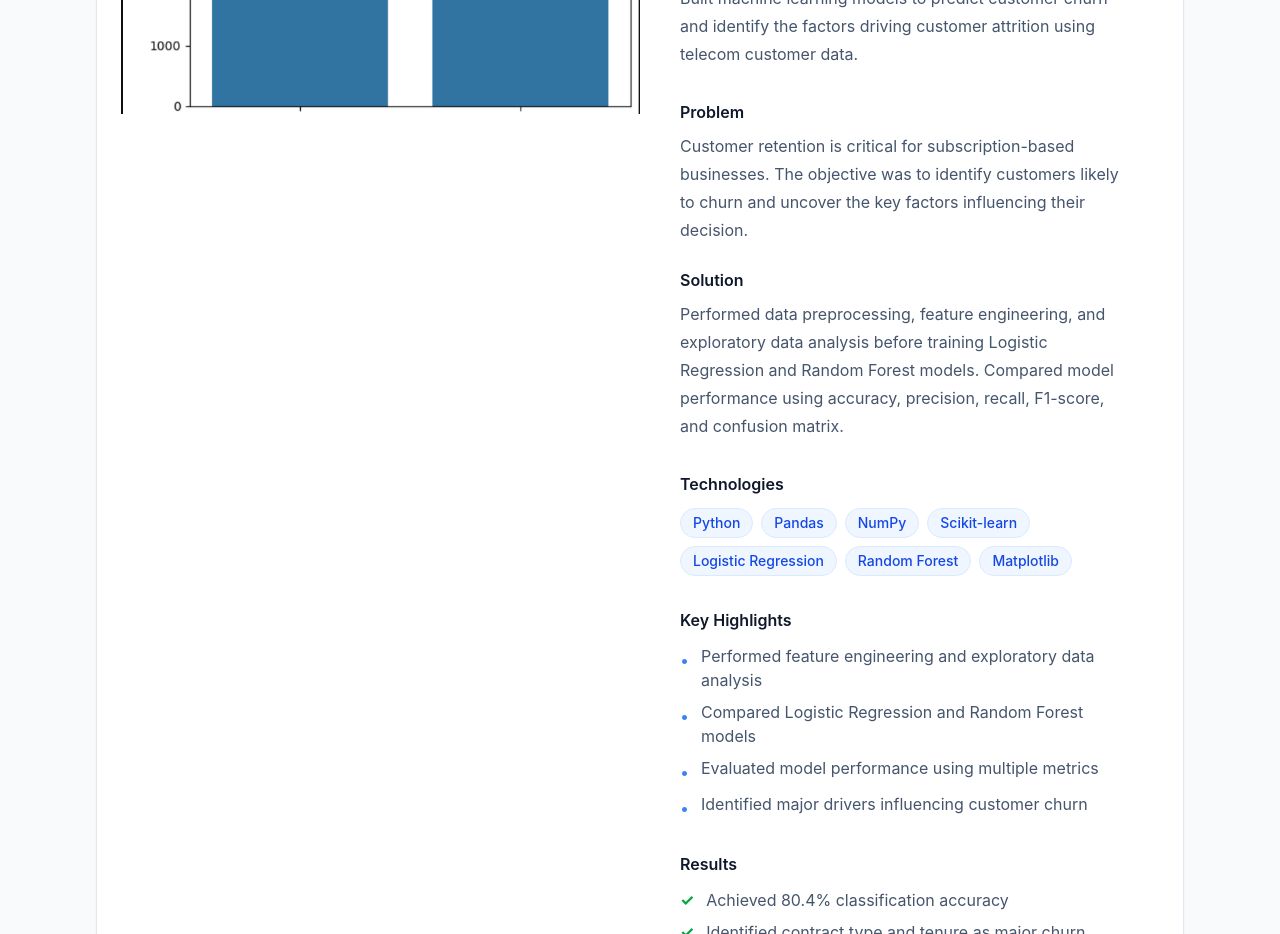
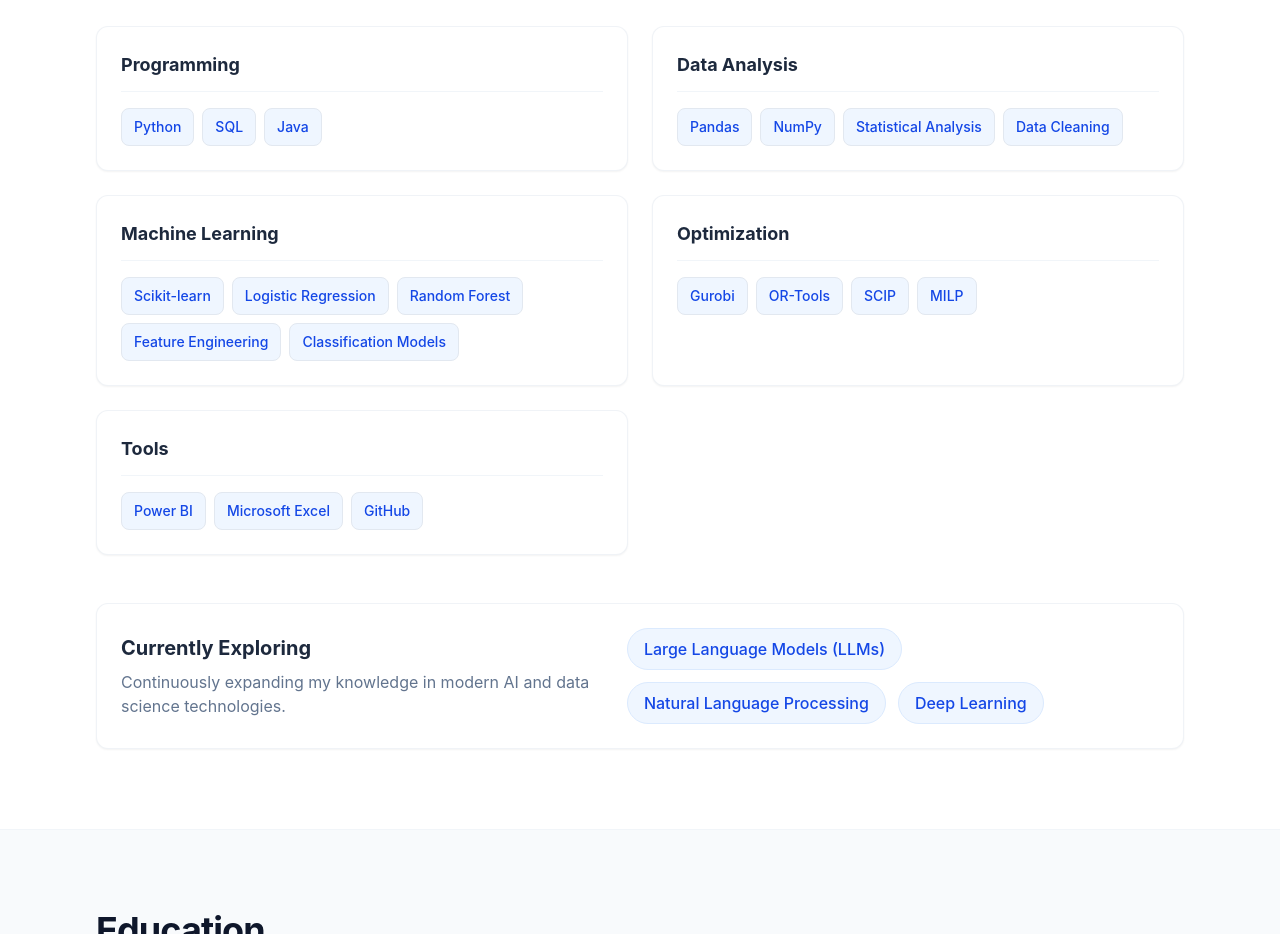
Before and after one commit to Nidhi-2468/portfolio, a React (Vite) app: page / in a window 1280 px wide. Shown: the part 6760-7694 px from the top of the page. Built offline with nearby package versions, Linux system fonts and the light colour scheme.

Commit message:
fix education navigation link

```diff
--- a/src/data/projects.ts
+++ b/src/data/projects.ts
@@ -98,53 +98,8 @@
 ],
 
     github: "https://github.com/Nidhi-2468/supplier-risk-prediction"
-  },
-  {
-  id: 3,
+  }
 
-  title: "Customer Churn Prediction",
-
-  category: "Machine Learning",
-
-  featured: true,
-
-  image: "/projects/churn.png",
-
-  shortDescription:
-    "Built machine learning models to predict customer churn and identify the factors driving customer attrition using telecom customer data.",
-
-  problem:
-    "Customer retention is critical for subscription-based businesses. The objective was to identify customers likely to churn and uncover the key factors influencing their decision.",
-
-  solution:
-    "Performed data preprocessing, feature engineering, and exploratory data analysis before training Logistic Regression and Random Forest models. Compared model performance using accuracy, precision, recall, F1-score, and confusion matrix.",
-
-  technologies: [
-    "Python",
-    "Pandas",
-    "NumPy",
-    "Scikit-learn",
-    "Logistic Regression",
-    "Random Forest",
-    "Matplotlib"
-  ],
-
-  highlights: [
-    "Performed feature engineering and exploratory data analysis",
-    "Compared Logistic Regression and Random Forest models",
-    "Evaluated model performance using multiple metrics",
-    "Identified major drivers influencing customer churn"
-  ],
-
-  results: [
-    "Achieved 80.4% classification accuracy",
-    "Identified contract type and tenure as major churn factors",
-    "Generated business recommendations for customer retention",
-    "Improved model interpretability using coefficient analysis"
-  ],
-
-  github: "https://github.com/Nidhi-2468/customer-churn-prediction"
-}
 ];
 
 export default projects;
```
